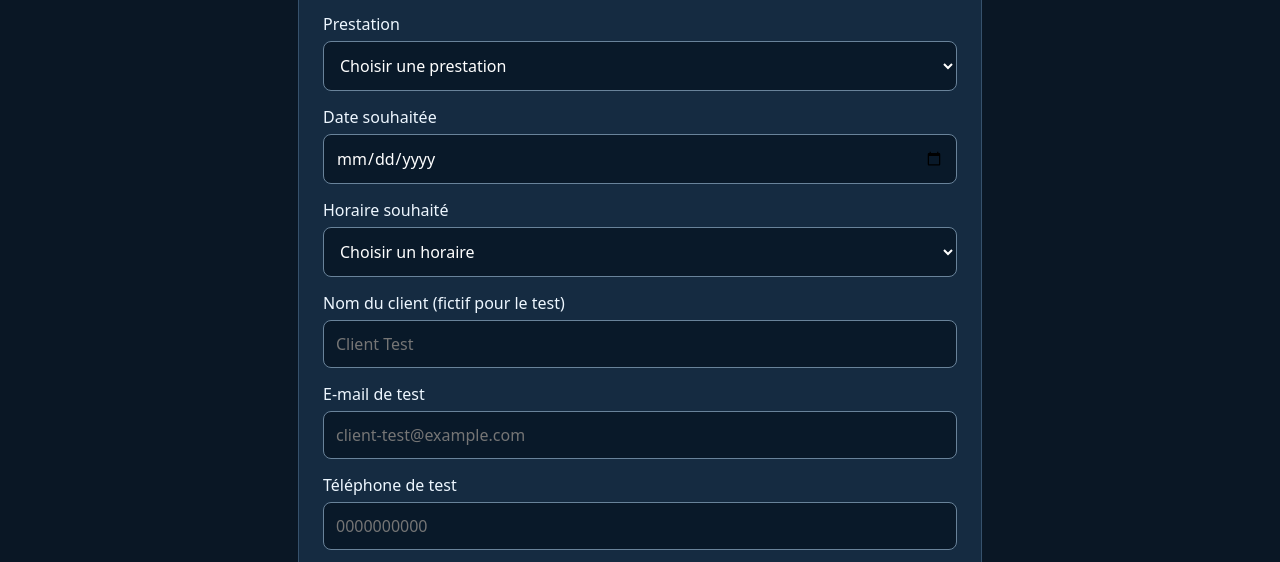
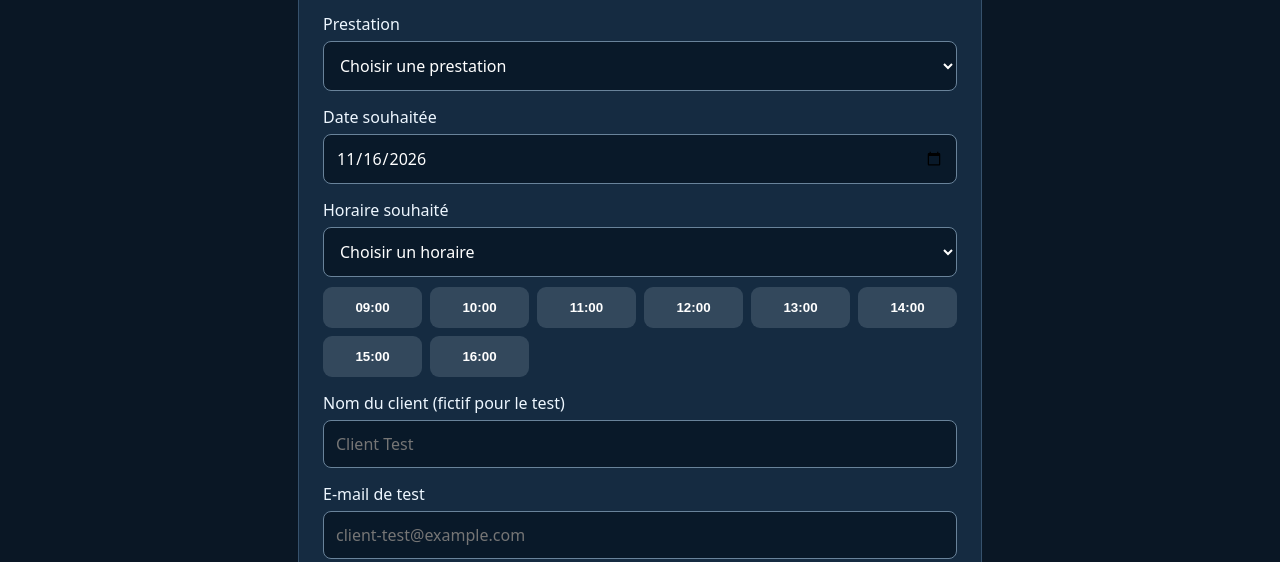
Before and after one commit to nohabougherara01-afk/garage-ia, a plain HTML site: page reservation-test.html in a window 1280 px wide. Shown: the part 233-795 px from the top of the page. Drawn offline with Linux system fonts and the light colour scheme.

Commit message:
Show booking times as visible buttons and preselect next weekday

```diff
--- a/reservation-test.html
+++ b/reservation-test.html
@@ -1,12 +1,12 @@
 <!doctype html>
 <html lang="fr"><head><meta charset="utf-8"><meta name="viewport" content="width=device-width,initial-scale=1"><meta name="robots" content="noindex,nofollow"><title>Prendre rendez-vous — Garage Horizon (test)</title>
-<style>*{box-sizing:border-box}body{margin:0;background:#0a1725;color:#eef7ff;font:16px system-ui}header{background:#14283d;padding:20px}main{max-width:720px;margin:35px auto;padding:0 18px}.card{background:#152b41;border:1px solid #36516c;border-radius:14px;padding:24px}h1{margin-top:0}label{display:block;margin:15px 0 6px}input,select{width:100%;padding:12px;background:#091929;color:#fff;border:1px solid #69839a;border-radius:8px;font:inherit}button{padding:13px 18px;margin-top:22px;border:0;border-radius:9px;background:#4bc9f6;color:#061421;font-weight:700;cursor:pointer}button:disabled{opacity:.6;cursor:wait}.muted{color:#b6cadb}.warning{color:#ffdfab}#msg{margin-top:15px;white-space:pre-line}a{color:#4bc9f6}</style></head>
+<style>*{box-sizing:border-box}body{margin:0;background:#0a1725;color:#eef7ff;font:16px system-ui}header{background:#14283d;padding:20px}main{max-width:720px;margin:35px auto;padding:0 18px}.card{background:#152b41;border:1px solid #36516c;border-radius:14px;padding:24px}h1{margin-top:0}label{display:block;margin:15px 0 6px}input,select{width:100%;padding:12px;background:#091929;color:#fff;border:1px solid #69839a;border-radius:8px;font:inherit}button{padding:13px 18px;margin-top:22px;border:0;border-radius:9px;background:#4bc9f6;color:#061421;font-weight:700;cursor:pointer}button:disabled{opacity:.6;cursor:wait}.times{display:grid;grid-template-columns:repeat(auto-fit,minmax(90px,1fr));gap:8px;margin-top:10px}.times button{margin:0;background:#33485c;color:white}.times button.selected{background:#4bc9f6;color:#061421;outline:2px solid #fff}.muted{color:#b6cadb}.warning{color:#ffdfab}#msg{margin-top:15px;white-space:pre-line}a{color:#4bc9f6}</style></head>
 <body><header><strong>🔧 Garage Horizon · Réservation</strong></header><main><div class="card"><h1>Demander un rendez-vous</h1><p class="warning">Version de test : n'utilisez pas de vraies coordonnées personnelles. Le rendez-vous doit être accepté par le garage avant d'être confirmé.</p>
 <form id="booking">
 <label for="service">Prestation</label><select id="service" required><option value="">Choisir une prestation</option><option>Vidange</option><option>Diagnostic</option><option>Freins</option><option>Pneumatiques</option><option>Révision</option><option>Autre intervention</option></select>
 <label for="date">Date souhaitée</label><input type="date" id="date" required>
 <label for="time">Horaire souhaité</label><select id="time" required><option value="">Choisissez une date</option></select>
-<label for="name">Nom du client (fictif pour le test)</label><input id="name" maxlength="120" required placeholder="Client Test">
+<div id="timeButtons" class="times" aria-label="Horaires disponibles"></div><label for="name">Nom du client (fictif pour le test)</label><input id="name" maxlength="120" required placeholder="Client Test">
 <label for="email">E-mail de test</label><input type="email" id="email" maxlength="200" required placeholder="client-test@example.com">
 <label for="phone">Téléphone de test</label><input type="tel" id="phone" maxlength="30" required placeholder="0000000000">
 <label for="vehicle">Véhicule (fictif pour le test)</label><input id="vehicle" maxlength="120" required placeholder="Renault Clio">
@@ -23,23 +23,37 @@ const fmt=m=>pad(Math.floor(m/60))+":"+pad(m%60);
 const localDate=d=>d.getFullYear()+"-"+pad(d.getMonth()+1)+"-"+pad(d.getDate());
 $("date").min=localDate(new Date());
 function loadAvailability(){
- const date=$("date").value,select=$("time");select.replaceChildren(new Option("Choisir un horaire",""));$("msg").textContent="";
- if(!date){$("msg").textContent="Choisissez d’abord une date pour afficher les horaires.";return;}
+ const date=$("date").value,select=$("time"),buttons=$("timeButtons");
+ select.replaceChildren(new Option("Choisir un horaire",""));buttons.replaceChildren();
+ if(!date){$("msg").textContent="Choisissez une date pour afficher les horaires.";return}
  const day=(new Date(date+"T12:00:00").getDay()+6)%7;
- if(day>4){$("msg").textContent="Le garage test est fermé ce jour.";return}
  if(date<localDate(new Date())){$("msg").textContent="Choisissez une date future.";return}
- for(let h=9;h<17;h++)select.add(new Option(pad(h)+":00",pad(h)+":00"));
- $("msg").textContent="Horaires indicatifs du garage test. Le serveur vérifiera le créneau lors de l'envoi.";
+ if(day>4){$("msg").textContent="Le garage test est fermé le samedi et le dimanche. Choisissez un jour en semaine.";return}
+ for(let h=9;h<17;h++){
+  const time=pad(h)+":00";
+  select.add(new Option(time,time));
+  const b=document.createElement("button");b.type="button";b.textContent=time;
+  b.onclick=()=>{select.value=time;updateSelected()};
+  buttons.append(b);
+ }
+ $("msg").textContent="Choisissez un horaire dans la liste ou avec les boutons ci-dessus. Horaires indicatifs, vérifiés par le serveur lors de l'envoi.";
 }
+function updateSelected(){
+ for(const b of $("timeButtons").querySelectorAll("button"))b.classList.toggle("selected",b.textContent===$("time").value);
+}
+$("time").addEventListener("change",updateSelected);
 $("date").addEventListener("change",loadAvailability);
 $("date").addEventListener("input",loadAvailability);
+const first=new Date();first.setDate(first.getDate()+1);
+while(first.getDay()===0||first.getDay()===6)first.setDate(first.getDate()+1);
+$("date").value=localDate(first);
 loadAvailability();
 $("booking").addEventListener("submit",async event=>{
  event.preventDefault();const btn=$("submit");if(!$("time").value)return;
  const body={garage_id:GARAGE,customer_name:$("name").value.trim(),customer_email:$("email").value.trim(),customer_phone:$("phone").value.trim(),vehicle:$("vehicle").value.trim(),service:$("service").value,appointment_date:$("date").value,appointment_time:$("time").value};
  if(body.appointment_date<localDate(new Date()))return $("msg").textContent="Choisissez une date future.";
  btn.disabled=true;$("msg").textContent="Envoi de la demande…";
- try{const res=await fetch(API+"/public/appointments",{method:"POST",headers:{"Content-Type":"application/json"},body:JSON.stringify(body)});const data=await res.json();if(!res.ok)throw Error(data.error||"Échec de l'envoi");$("msg").textContent="Demande envoyée ! Elle est en attente de validation par le garage.";loadAvailability()}
+ try{const res=await fetch(API+"/public/appointments",{method:"POST",headers:{"Content-Type":"application/json"},body:JSON.stringify(body)});const data=await res.json();if(!res.ok)throw Error(data.error||"Échec de l'envoi");$("msg").textContent="Demande envoyée ! Elle est en attente de validation par le garage.";$("booking").reset();$("date").value=localDate(first);loadAvailability();$("msg").textContent="Demande envoyée ! Elle est en attente de validation par le garage."}
  catch(e){$("msg").textContent="Erreur : "+e.message}
  finally{btn.disabled=false}
 });
```
